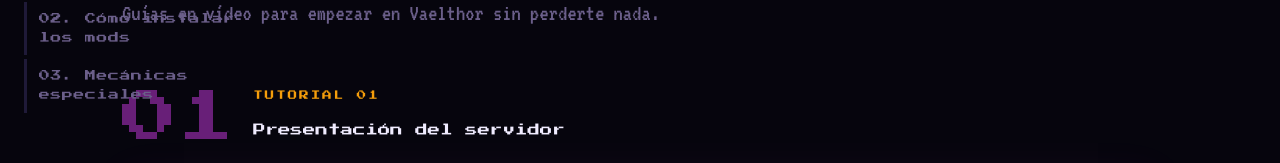
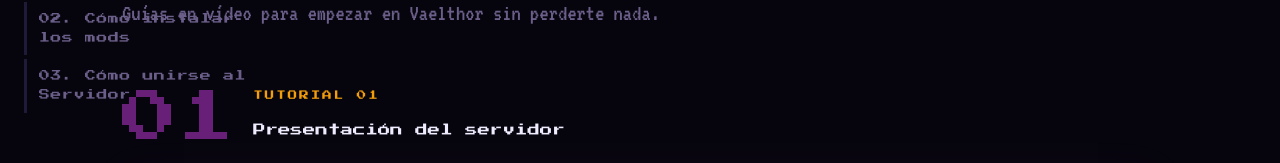
Before and after one commit to TeurDev/pepeland-web, a React (Vite) app: page /vaelthor/tutorial in a window 1280 px wide. Shown: the part 185-348 px from the top of the page. Built offline with nearby package versions, Linux system fonts and the light colour scheme.

Commit message:
Small fix url

```diff
--- a/src/editions/vaelthor/pages/Tutorial.jsx
+++ b/src/editions/vaelthor/pages/Tutorial.jsx
@@ -27,8 +27,8 @@ const tutoriales = [
   },
   {
     id: 'tutorial-3',
-    titulo: 'Mecánicas especiales',
-    videoId: 'oGY32HRZTa4',
+    titulo: 'Cómo unirse al Servidor',
+    videoId: 'VagOLPvY3Is',
     steps: [
       'Aquí explicas la mecánica especial 1.',
       'Paso 2 de la mecánica.',
```
